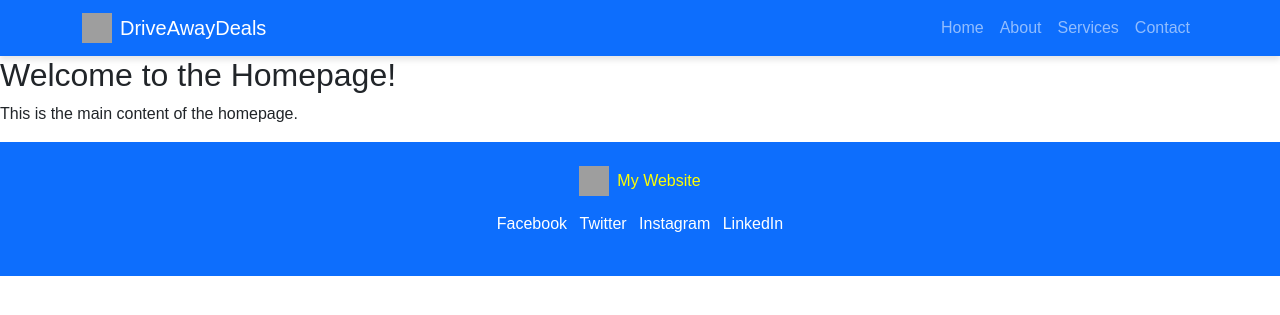
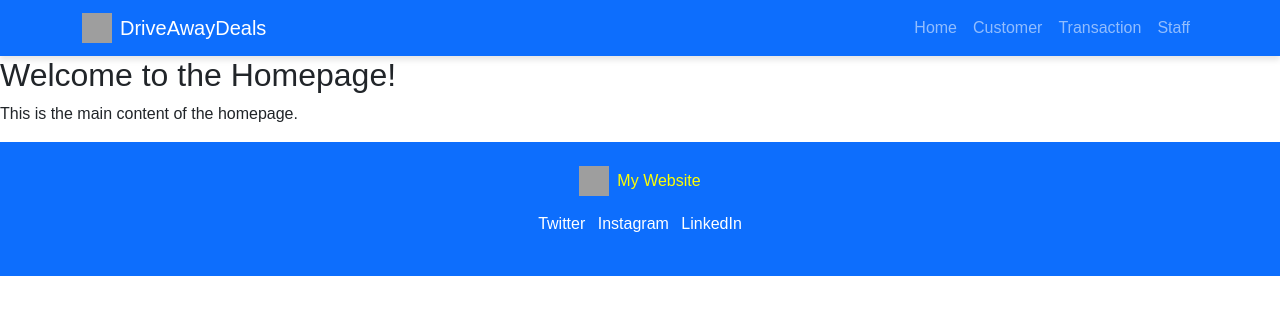
Before and after one commit to Terry-Martin/DriveAwayDeals, a Django app: page / in a window 1280 px wide. Shown: the top 315 px of the page. Run offline with Django 4.2, Linux system fonts and the light colour scheme; grey boxes are pictures that could not be loaded.

Commit message:
Update nav menu and footer

```diff
--- a/drive_away_deals/settings.py
+++ b/drive_away_deals/settings.py
@@ -29,7 +29,7 @@ TEMPLATES_DIR = os.path.join(BASE_DIR, 'templates')
 SECRET_KEY = 'django-insecure-8tm^&$pe5+_l^v+&%+d97c_xyx*^(frfou4#@c!2$hbe%_^^!0'
 
 # SECURITY WARNING: don't run with debug turned on in production!
-DEBUG = False
+DEBUG = True
 
 ALLOWED_HOSTS = [ '8000-terrymartin-driveawayde-auj1t0g1tfs.ws.codeinstitute-ide.net', '.herokuapp.com']
 
--- a/sale/urls.py
+++ b/sale/urls.py
@@ -6,4 +6,5 @@ urlpatterns = [
     path('customers/', views.customer_list, name='customer_list'),
     path('staffs/', views.staff_list, name='staff_list'),
     path('transactions/', views.transaction_list, name='transaction_list'),
+
 ]
--- a/sale/views.py
+++ b/sale/views.py
@@ -1,4 +1,4 @@
-from django.shortcuts import render
+from django.shortcuts import render, get_object_or_404
 from django.views import generic
 from .models import Staff, Transaction, Customer
 
--- a/templates/base.html
+++ b/templates/base.html
@@ -30,16 +30,16 @@
             <div class="collapse navbar-collapse" id="navbarNav">
                 <ul class="navbar-nav ms-auto">
                     <li class="nav-item">
-                        <a class="nav-link" href="#home">Home</a>
+                        <a class="nav-link" href="{% url 'home' %}">Home</a>
                     </li>
                     <li class="nav-item">
-                        <a class="nav-link" href="#about">About</a>
+                        <a class="nav-link" href="{% url 'customer_list' %}">Customer</a>
                     </li>
                     <li class="nav-item">
-                        <a class="nav-link" href="#services">Services</a>
+                        <a class="nav-link" href="{% url 'transaction_list' %}">Transaction</a>
                     </li>
                     <li class="nav-item">
-                        <a class="nav-link" href="#contact">Contact</a>
+                        <a class="nav-link" href="{% url 'staff_list' %}">Staff</a>
                     </li>
                 </ul>
             </div>
@@ -63,12 +63,7 @@
             </a>
             <ul class="list-inline">
                 <li class="list-inline-item">
-                    <a href="#" class="text-white">
-                        <i class="bi bi-facebook"></i> Facebook
-                    </a>
-                </li>
-                <li class="list-inline-item">
-                    <a href="#" class="text-white">
+                    <a href="https://x.com/TerryMartin1981" class="text-white">
                         <i class="bi bi-twitter"></i> Twitter
                     </a>
                 </li>
@@ -78,7 +73,7 @@
                     </a>
                 </li>
                 <li class="list-inline-item">
-                    <a href="#" class="text-white">
+                    <a href="https://www.linkedin.com/in/terry-martin-23081150/" class="text-white">
                         <i class="bi bi-linkedin"></i> LinkedIn
                     </a>
                 </li>
```
Also changed, not shown: static/images/20221002_233621.jpg (added).
